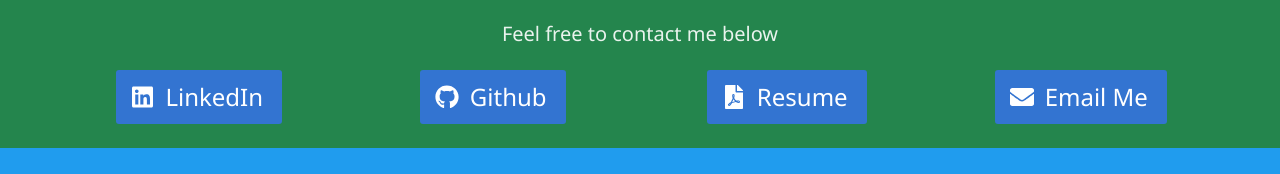
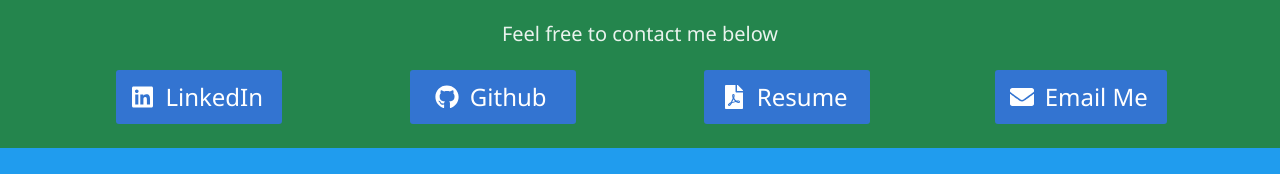
Before and after one commit to awardjr/MySite, a website: page public/index.html in a window 1280 px wide. Shown: the part 774-948 px from the top of the page. Drawn offline with Linux system fonts and the light colour scheme.

Commit message:
adjust button width:

```diff
--- a/resources/sass/_main.scss
+++ b/resources/sass/_main.scss
@@ -15,6 +15,12 @@ h1.title {
     }
 }
 
+.button {
+    &.is-large{
+        min-width: 166px;
+    }
+}
+
 .me {
     top: -260px;
     position: absolute;
```
Also changed, not shown: public/css/app.css.
